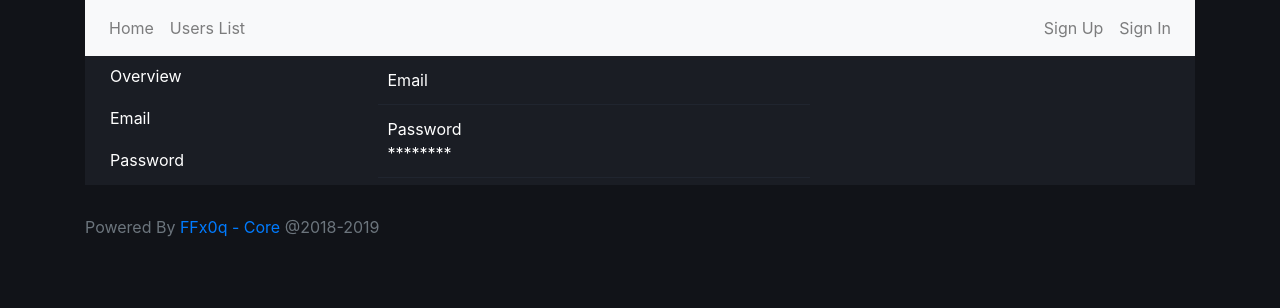
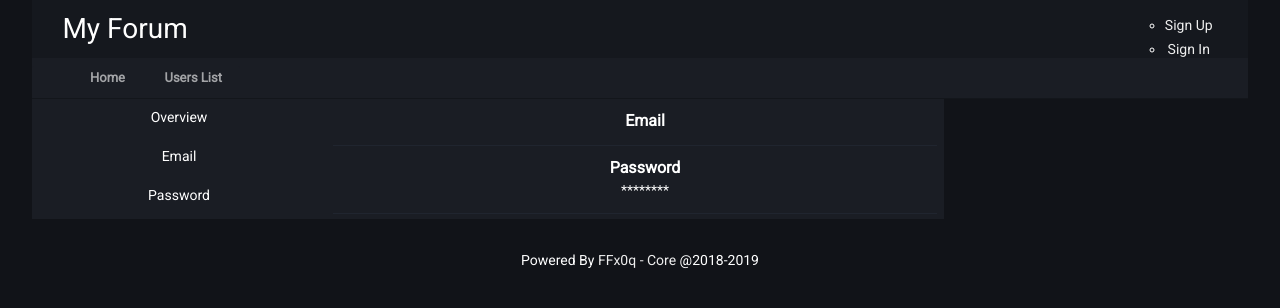
Before and after one commit to FFx0q/forum, a PHP site: template templates/settings/overview.twig in a window 1280 px wide. Shown: the top 308 px of the page. Run offline with PHP 8.4, Linux system fonts and the light colour scheme; the template is opened without the code that fills it, so the values that code supplies are empty; some libraries are stand-ins or nearby versions.

Commit message:
Change a layout - add css grid

```diff
--- a/public/css/core.css
+++ b/public/css/core.css
@@ -1,8 +1,6 @@
+@import url("https://fonts.googleapis.com/css?family=Roboto");
 .profile-header {
-  position: relative;
-  padding-bottom: 0;
   padding-top: 125px;
-  height: 200px;
   font-size: 16px;
   text-shadow: 0px 0px 4px rgba(0, 0, 0, 0.5);
 }
@@ -119,25 +116,129 @@
   font-size: 16px;
 }
 
-.userinfo {
-  padding: 2px;
-  line-height: 26px;
-  font-size: 12px;
+.container {
+  position: relative;
+  margin: 0 auto;
+  padding: 0 15px;
+  max-width: 95%;
+  display: grid;
+  grid-template-columns: 75% 25%;
+  grid-template-areas: "header header" "content sidebar" "footer footer";
 }
-
-body {
-  background-color: #111318;
+.container .header {
+  grid-area: header;
+  border-bottom: 1px solid rgba(0, 0, 0, 0.1);
+  background-color: #15181e;
 }
-
-.footer {
+.container .header .site-title {
+  width: 20%;
+  color: #fff;
+  font-weight: 300;
+  font-size: 28px;
+  text-align: left;
+  text-decoration: none;
+  line-height: 58px;
+}
+.container .header .user-nav {
+  position: absolute;
+  text-decoration: none;
+  right: 20px;
+  list-style: none;
+}
+.container .header nav {
+  align-items: center;
+  display: flex;
+  background: #1a1d24;
+  height: 40px;
+}
+.container .header nav .nav-menu {
+  border-radius: 2px 2px 0px 0px;
+  background: #1a1d24;
+}
+.container .header nav .nav-menu li {
+  display: inline-block;
+}
+.container .header nav .nav-menu li a {
+  padding: 12px 18px 8px;
+  font-size: 13px;
+  color: rgba(255, 255, 255, 0.6);
+  font-weight: bold;
+  text-decoration: none;
+}
+.container .forum {
+  grid-area: content;
+}
+.container .forum .content {
+  font-size: 14px;
+  line-height: 1.5;
+}
+.container .sidebar {
+  grid-area: sidebar;
+}
+.container .footer {
+  grid-area: footer;
   position: relative;
   height: 30%;
   clear: both;
   padding-top: 30px;
 }
 
-body > main.container {
-  margin-top: 35px;
+.user-menu {
+  position: relative;
+  display: inline-block;
+}
+.user-menu .dropdown-content {
+  display: none;
+  position: absolute;
+  background: #0c0e12;
+  min-width: 160px;
+  box-shadow: 0px 8px 16px 0px rgba(0, 0, 0, 0.2);
+  z-index: 1;
+  right: 1px;
+}
+.user-menu .dropdown-content a {
+  color: #686f7d;
+  padding: 10px 20px;
+  text-decoration: none;
+  display: block;
+  text-align: left;
+  line-height: 1.4;
+}
+.user-menu .dropdown-content a:hover {
+  background-color: #f1f1f1;
+}
+.user-menu:hover .dropdown-content {
+  display: block;
+}
+
+body {
+  margin: 0;
+  background: #111318;
+  color: #fff;
+  text-align: center;
+  font-family: "Roboto", sans-serif;
+  font-size: 14px;
+  line-height: 1.7;
+}
+body a {
+  text-decoration: none;
+  color: #eee;
+}
+
+.Columns {
+  width: 100%;
+  display: table;
+  table-layout: fixed;
+  border-collapse: collapse;
+  border-spacing: 0;
+}
+
+.Column {
+  display: table-cell;
+  position: relative;
+  vertical-align: top;
+  padding: 0 7px;
+  width: auto;
 }
 
 .categoryTitle {
--- a/public/scss/core.scss
+++ b/public/scss/core.scss
@@ -1,20 +1,42 @@
 @import 'profile';
 @import 'post';
+@import 'layout';
+@import url('https://fonts.googleapis.com/css?family=Roboto');
 
 body {
-    background-color: #111318;
-}
-.footer {
-    position: relative;
-    height: 30%;
-    clear: both;
-    padding-top: 30px;
+    margin: 0;
+    background: #111318;
+    color: #fff;
+    text-align: center;
+    font-family: 'Roboto', sans-serif;
+    font-size: 14px;
+    line-height: 1.7;
+    a
+    {
+        & {
+            text-decoration: none;
+            color: #eee;
+        }
+    }
 }
 
-body > main.container
+.Columns
 {
-    margin-top: 35px;
+    width: 100%;
+    display: table;
+    table-layout: fixed;
+    border-collapse: collapse;
+    border-spacing: 0;
 }
+.Column
+{
+    display: table-cell;
+    position: relative;
+    vertical-align: top;
+    padding: 0 7px;
+    width: auto;
+}
+
 
 .categoryTitle
 {
--- /dev/null
+++ b/public/scss/layout.scss
@@ -0,0 +1,121 @@
+.container
+{
+    position: relative;
+    margin: 0 auto;
+    padding: 0 15px;
+    max-width: 95%;
+    display: grid;
+    grid-template-columns: 75% 25%;
+    grid-template-areas:
+    "header header"
+    "content sidebar"
+    "footer footer";
+
+    .header
+    {
+        grid-area: header;
+        border-bottom: 1px solid rgba(0,0,0,0.1);
+        background-color: #15181e;
+        .site-title
+        {
+            width: 20%;
+            color: #fff;
+            font-weight: 300;
+            font-size: 28px;
+            text-align: left;
+            text-decoration: none;
+            line-height: 58px;
+        }
+            .user-nav
+            {
+                position: absolute;
+                text-decoration: none;
+                right: 20px;
+                list-style: none;
+            }
+
+        nav
+        {
+            align-items: center;
+            display: flex;
+            background: #1a1d24;
+            height: 40px;
+            .nav-menu
+            {
+                border-radius: 2px 2px 0px 0px;
+                background: #1a1d24;
+                li
+                {
+                    display: inline-block;
+                    a
+                    {
+                        padding: 12px 18px 8px;
+                        font-size: 13px;
+                        color: rgba(255,255,255,0.6);
+                        font-weight: bold;
+                        text-decoration: none;
+                    }
+                }
+            }
+        }
+    }
+    .forum
+    {
+        grid-area: content;
+        .content
+        {
+            font-size: 14px;
+            line-height: 1.5;
+        }
+    }
+
+    .sidebar
+    {
+        grid-area: sidebar;
+    }
+
+    .footer
+    {
+        grid-area: footer;
+        position: relative;
+        height: 30%;
+        clear: both;
+        padding-top: 30px;
+    }
+
+}
+.user-menu
+{
+    position: relative;
+    display: inline-block;
+
+    .dropdown-content
+    {
+        display: none;
+        position: absolute;
+        background: #0c0e12;
+        min-width: 160px;
+        box-shadow: 0px 8px 16px 0px rgba(0,0,0,0.2);
+        z-index: 1;
+        right: 1px;
+
+        a
+        {
+            color: #686f7d;
+            padding: 10px 20px;
+            text-decoration: none;
+            display: block;
+            text-align: left;
+            line-height: 1.4;
+            &:hover
+            {
+                background-color: #f1f1f1
+            }
+        }
+    }
+
+    &:hover  .dropdown-content
+    {
+        display: block;
+    }
+}
--- a/public/scss/post.scss
+++ b/public/scss/post.scss
@@ -1,14 +1,22 @@
 .post
 {
-    margin-top: 5%;
+    display: flex;
+    margin-top: 1%;
     background: #0d0f13;
     padding-top: 15px;
     overflow: hidden;
     color: #fff;
 
+    .topic_title
+    {
+        color:#fff;
+        font-size: 28px;
+        font-weight: 400;
+        line-height: 1.2;
+    }
+
     .post-author
     {
-            float: left;
         margin: 0 1% 15px 0;
         border-left: 0;
         padding: 5px 1%;
@@ -25,56 +33,49 @@
         }
         .author-information
         {
-                float: none;
             padding: 0;
             text-align: center;
         }
         .author-statistics
         {
-                float: none;
             margin: 6px 0 0 0;
             padding: 6px 6px 3px 6px;
             color: #666;
             font-size: 10px;
             font-weight: bold;
+            text-align: left;
+
+            .user-info {
+                padding: 2px;
+                font-size: 12px;
+                line-height: 26px;
+            }
         }
     }
     .post-content
     {
-            float: left;
         padding: 0 1% 5px 1%;
         width: 79%;
+        text-align: left;
 
         .post-head
         {
+            margin-bottom: 4px;
             padding-bottom: 4px;
-                margin-bottom: 4px;
             font-size: 11px;
-
             .post-date
             {
                 color: #666;
             }
         }
-
         .post-content
         {
             padding: 12px 0;
             color: #fff;
-                font-family: tahoma, helvetica, arial, sans-serif;
             font-size: 14px;
             font-weight: 300;
         }
     }
-
-}
-
-.topic_title
-{
-    font-size: 28px;
-    font-weight: 400;
-    line-height: 1.2;
-    color:#fff;
 }
 
 .post-reply
@@ -101,8 +102,3 @@
     margin-bottom: 8px;
     font-size: 16px;
 }
-.userinfo {
-    padding: 2px;
-    line-height: 26px;
-    font-size: 12px;
-}
--- a/public/scss/profile.scss
+++ b/public/scss/profile.scss
@@ -1,9 +1,6 @@
 .profile-header
 {
-    position: relative;
-    padding-bottom: 0;
     padding-top: 125px;
-    height: 200px;
     font-size: 16px;
     text-shadow: 0px 0px 4px rgba(0,0,0,0.5);
 
@@ -22,13 +19,10 @@
 }
 .profile-stats
 {
-    position: relative;
     background: #15181e;
     padding: 12px 12px 12px 155px;
-    height: 65px;
     color: #fff;
     font-size: 15px;
-    font-weight: 500;
 
     div
     {
--- a/templates/base.twig
+++ b/templates/base.twig
@@ -7,7 +7,7 @@
 
         {% block steelsheets %}
             <link rel="stylesheet" href="https://use.fontawesome.com/releases/v5.6.3/css/all.css" integrity="sha384-UHRtZLI+pbxtHCWp1t77Bi1L4ZtiqrqD80Kn4Z8NTSRyMA2Fd33n5dQ8lWUE00s/" crossorigin="anonymous">
-            <link rel="stylesheet" href="https://stackpath.bootstrapcdn.com/bootstrap/4.2.1/css/bootstrap.min.css" integrity="sha384-GJzZqFGwb1QTTN6wy59ffF1BuGJpLSa9DkKMp0DgiMDm4iYMj70gZWKYbI706tWS" crossorigin="anonymous">
+            <link rel="stylesheet" href="/public/css/normalize.css" />
             <link rel="stylesheet" href="/public/css/core.css" />
         {% endblock %}
 
@@ -16,16 +16,10 @@
     <body>
         <div class="container">
             <!-- Header -->
-
-
-        {% if session.login is null %}
-            {% include 'layout/header_guest.twig' %}
-        {% else %}
-            {% include 'layout/header_user.twig' %}
-        {% endif %}
+            {% include "layout/header.twig" %}
 
             <!-- Content -->
-        <main class="container">
+            <main class="forum">
                 {% block content %}{% endblock %}
             </main>
 
--- a/templates/index/index.twig
+++ b/templates/index/index.twig
@@ -1,7 +1,7 @@
 {% extends "base.twig" %}
 {% block content %}
-    <section class="col-sm">
-        {% for category, forums, keys in category %}
+    <div class="content">
+        {% for category, forums in category %}
             <div class="cForumList" id="category-{{loop.index}}">
                 <h2 class="categoryTitle"> <a href="/category/forum/{{category|split('-')[0]}}-category">{{category|split('-')[1] }}</a></h2>
                 <ul class="cForumList">
@@ -27,5 +27,5 @@
             {% else %}
                 no category found
         {% endfor %}
-    </section>
+        </div>
 {% endblock %}
--- a/templates/layout/footer.twig
+++ b/templates/layout/footer.twig
@@ -1,5 +1,5 @@
 <footer class="footer">
-    <span class="text-muted">
+    <span>
         Powered By <a href="https://github.com/FFx0q/forum">FFx0q - Core</a> @2018-2019
     </span>
 </footer>
--- /dev/null
+++ b/templates/layout/header.twig
@@ -0,0 +1,22 @@
+    <header class="header">
+        <div class="container">
+            <a href="/index/index" class="site-title">My Forum</a>
+            <ul class="user-nav">
+                {% if session.login is null %}
+                    {% include 'layout/header_guest.twig' %}
+                {% else %}
+                    {% include 'layout/header_user.twig' %}
+                {% endif %}
+            </ul>
+        </div>
+    <nav>
+            <ul class="nav-menu">
+                <li>
+                    <a href="/index">Home</a>
+                </li>
+                <li>
+                    <a href="/user/user">Users List</a>
+                </li>
+            </ul>
+    </nav>
+    </header>
--- a/templates/layout/header_guest.twig
+++ b/templates/layout/header_guest.twig
@@ -1,13 +1,4 @@
-<header>
-    <nav class="navbar navbar-expand-lg navbar-light bg-light">
-        <ul class="nav navbar-nav ml-auto w-100">
-            <li class="nav-item">
-                <a class="nav-link" href="/index">Home</a>
-            </li>
-            <li class="nav-item">
-                <a class="nav-link" href="/user/user">Users List</a>
-            </li>
-        </ul>
+
         <ul class="nav navbar-nav ml-auto w-100 justify-content-end">
             <li class="nav-item">
                 <a class="nav-link" href="/user/register">Sign Up </a>
@@ -16,5 +7,3 @@
                 <a class="nav-link" href="/user/login">Sign In </a>
             </li>
         </ul>
-    </nav>
-</header>
--- a/templates/settings/overview.twig
+++ b/templates/settings/overview.twig
@@ -3,14 +3,14 @@
     <ul class="data_list">
         <li class="data_item">
             <div class="data_item_main">
-                <h4 class="data_title">Email</h4><br>
+                <h4 class="data_title"><strong>Email</strong></h4><br>
                 {{email}}
             </div>
         </li>
 
         <li class="data_item">
             <div class="data_item_main">
-                <h4 class="data_title">Password</h4><br>
+                <h4 class="data_title"><strong>Password</strong></h4><br>
                 ********
             </div>
         </li>
--- a/templates/settings/settings.twig
+++ b/templates/settings/settings.twig
@@ -1,16 +1,17 @@
 {% extends "base.twig" %}
 {% block content %}
-    <div style="background: #1a1d24;" class="row">
-        <aside class="col-sm-3">
+    <section class="content">
+        <div style="background: #1a1d24;" class="Columns">
+            <aside class="Column"  style="width: 280px;">
                 <ul class="menu_list">
                     <li><a href="/settings/overview" class="menu_item">Overview</a></li>
                     <li><a href="/settings/email" class="menu_item">Email</a></li>
                     <li><a href="/settings/password" class="menu_item">Password</a></li>
                 </ul>
             </aside>
-        <section class="col-sm-5">
+            <section class="Column">
                 {% block settings %}{% endblock %}
             </section>
         </div>
-
+    </section>
 {% endblock %}
```
Also changed, not shown: other parts of public/css/core.css (+16 -17 lines), public/css/layout.css (added, +96 -0 lines), templates/layout/header_user.twig (+9 -26 lines), templates/topic/post.twig (+6 -6 lines), templates/user/profile.twig (+5 -5 lines), public/css/normalize.css (added). Lines whose indentation alone changed are shown as unchanged.
